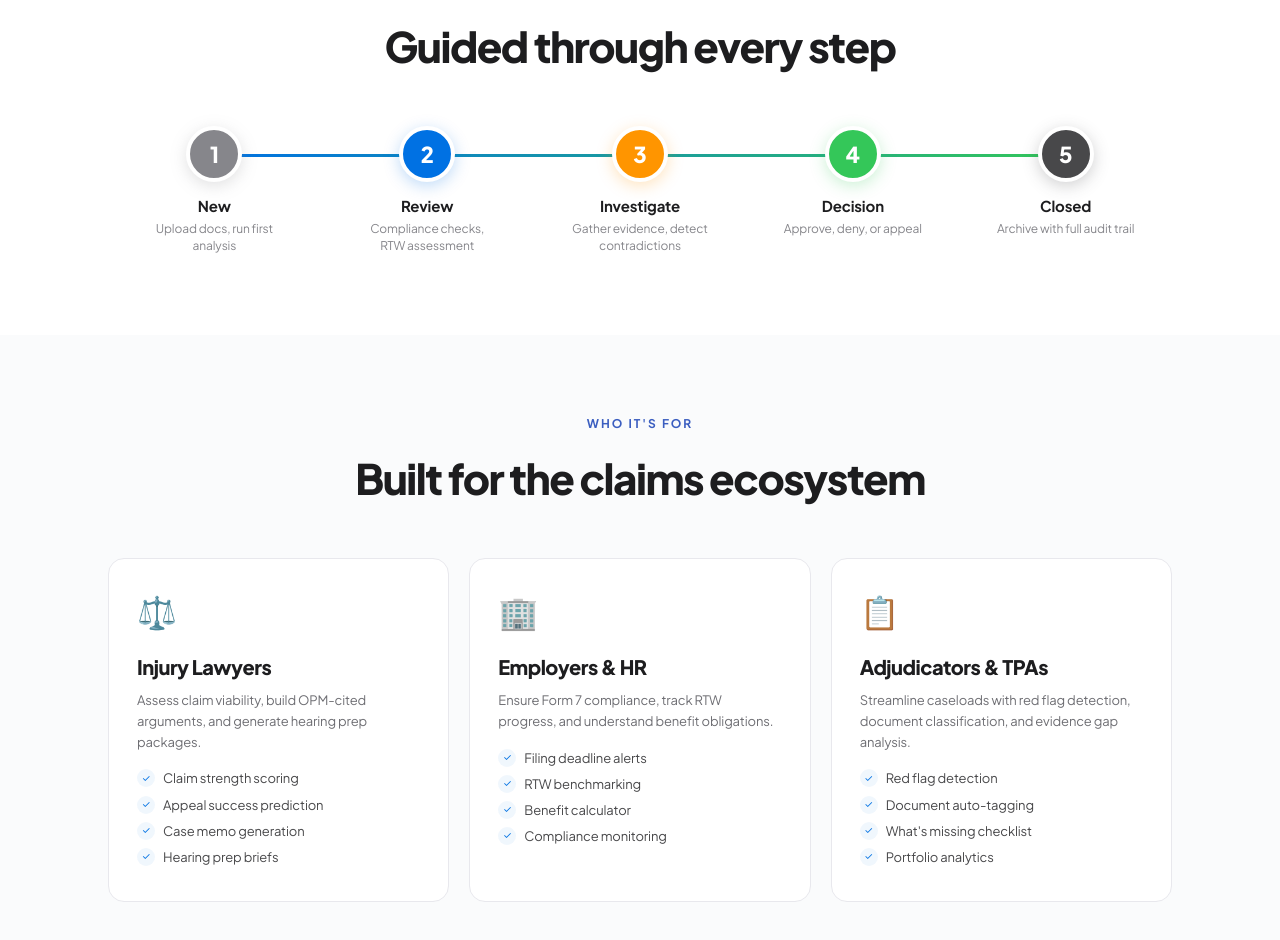
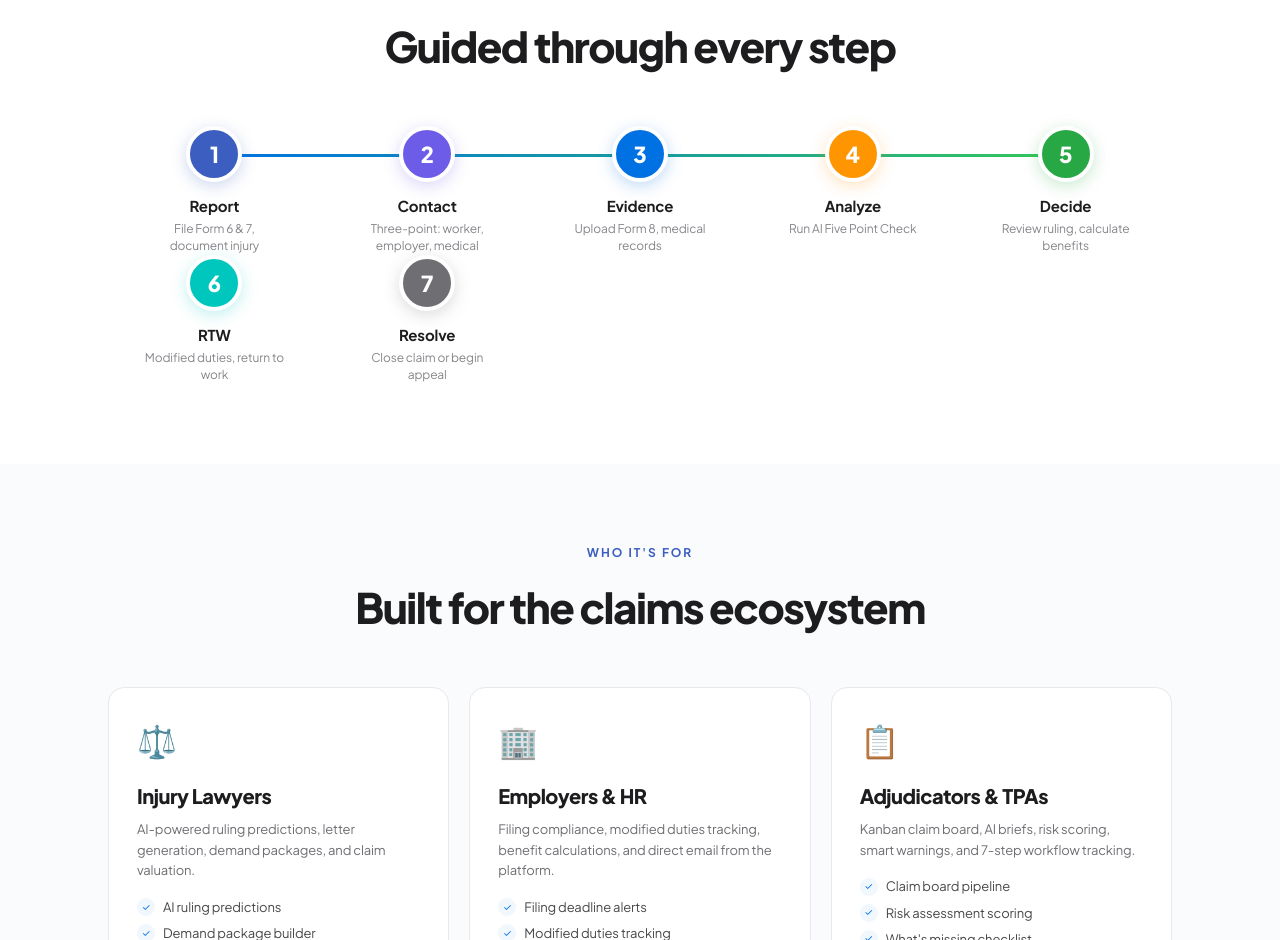
Before and after one commit to tarangsharma11-spec/claimlens, a Next.js app: page /login in a window 1280 px wide. Shown: the part 1860-2800 px from the top of the page. Built offline with nearby package versions, Linux system fonts and the light colour scheme.

Commit message:
Fix: landing page journey now 7 steps, who-its-for features updated

```diff
--- a/app/login/page.js
+++ b/app/login/page.js
@@ -137,7 +137,7 @@ export default function LoginPage() {
           </div>
           <div className="journey-grid" style={{ display: "grid", gridTemplateColumns: "repeat(5, 1fr)", gap: 0, position: "relative" }}>
             <div style={{ position: "absolute", top: 28, left: "10%", right: "10%", height: 3, background: "linear-gradient(90deg, #0071E3, #34C759)", borderRadius: 2, zIndex: 0 }} />
-            {[{ n: "1", l: "New", d: "Upload docs, run first analysis", c: "#86868B" }, { n: "2", l: "Review", d: "Compliance checks, RTW assessment", c: "#0071E3" }, { n: "3", l: "Investigate", d: "Gather evidence, detect contradictions", c: "#FF9500" }, { n: "4", l: "Decision", d: "Approve, deny, or appeal", c: "#34C759" }, { n: "5", l: "Closed", d: "Archive with full audit trail", c: "#48484A" }].map((s, i) => (
+            {[{ n: "1", l: "Report", d: "File Form 6 & 7, document injury", c: "#3B5EC0" }, { n: "2", l: "Contact", d: "Three-point: worker, employer, medical", c: "#6C5CE7" }, { n: "3", l: "Evidence", d: "Upload Form 8, medical records", c: "#0071E3" }, { n: "4", l: "Analyze", d: "Run AI Five Point Check", c: "#FF9500" }, { n: "5", l: "Decide", d: "Review ruling, calculate benefits", c: "#28A745" }, { n: "6", l: "RTW", d: "Modified duties, return to work", c: "#00C7BE" }, { n: "7", l: "Resolve", d: "Close claim or begin appeal", c: "#6E6E73" }].map((s, i) => (
               <div key={i} style={{ display: "flex", flexDirection: "column", alignItems: "center", position: "relative", zIndex: 1 }}>
                 <div style={{ width: 56, height: 56, borderRadius: "50%", background: s.c, color: "#fff", display: "flex", alignItems: "center", justifyContent: "center", fontSize: 22, fontWeight: 800, marginBottom: 12, boxShadow: `0 4px 16px ${s.c}40`, border: "4px solid #fff" }}>{s.n}</div>
                 <div style={{ fontSize: 15, fontWeight: 700, color: "#1D1D1F", marginBottom: 4 }}>{s.l}</div>
@@ -157,9 +157,9 @@ export default function LoginPage() {
           </div>
           <div className="who-grid" style={{ display: "grid", gridTemplateColumns: "repeat(3, 1fr)", gap: 20 }}>
             {[
-              { icon: "\u2696\uFE0F", title: "Injury Lawyers", desc: "Assess claim viability, build OPM-cited arguments, and generate hearing prep packages.", items: ["Claim strength scoring", "Appeal success prediction", "Case memo generation", "Hearing prep briefs"] },
-              { icon: "\uD83C\uDFE2", title: "Employers & HR", desc: "Ensure Form 7 compliance, track RTW progress, and understand benefit obligations.", items: ["Filing deadline alerts", "RTW benchmarking", "Benefit calculator", "Compliance monitoring"] },
-              { icon: "\uD83D\uDCCB", title: "Adjudicators & TPAs", desc: "Streamline caseloads with red flag detection, document classification, and evidence gap analysis.", items: ["Red flag detection", "Document auto-tagging", "What's missing checklist", "Portfolio analytics"] },
+              { icon: "\u2696\uFE0F", title: "Injury Lawyers", desc: "AI-powered ruling predictions, letter generation, demand packages, and claim valuation.", items: ["AI ruling predictions", "Demand package builder", "Letter generation", "Claim valuation calculator"] },
+              { icon: "\uD83C\uDFE2", title: "Employers & HR", desc: "Filing compliance, modified duties tracking, benefit calculations, and direct email from the platform.", items: ["Filing deadline alerts", "Modified duties tracking", "Three-point contact tracker", "Email integration"] },
+              { icon: "\uD83D\uDCCB", title: "Adjudicators & TPAs", desc: "Kanban claim board, AI briefs, risk scoring, smart warnings, and 7-step workflow tracking.", items: ["Claim board pipeline", "Risk assessment scoring", "What's missing checklist", "Workflow progress tracking"] },
             ].map((w, i) => (
               <div key={i} style={{ padding: 28, background: "#fff", borderRadius: 16, border: "1px solid #E8E8ED" }}>
                 <div style={{ fontSize: 32, marginBottom: 14 }}>{w.icon}</div>
@@ -214,7 +214,7 @@ export default function LoginPage() {
               <div style={{ fontSize: 12, fontWeight: 700, color: "#3B5EC0", textTransform: "uppercase", letterSpacing: 2, marginBottom: 12 }}>Get Started</div>
               <h2 style={{ fontSize: 36, fontWeight: 800, letterSpacing: -1.5, color: "#1D1D1F", marginBottom: 16 }}>Ready to analyze<br />your first claim?</h2>
               <p style={{ fontSize: 15, color: "#6E6E73", lineHeight: 1.65, marginBottom: 24 }}>Sign in or create an account. All you need is an access code from your administrator.</p>
-              {["\u2713 AI-powered Five Point Check", "\u2713 Deadline tracking & notifications", "\u2713 Document intelligence & auto-tagging", "\u2713 Benefit calculator & cost forecasting", "\u2713 Export cases as JSON or CSV"].map((x, i) => (<div key={i} style={{ fontSize: 14, color: "#48484A", fontWeight: 500, marginBottom: 8 }}>{x}</div>))}
+              {["\u2713 AI-powered Five Point Check", "\u2713 Deadline tracking & notifications", "\u2713 Document intelligence & auto-tagging", "\u2713 Three-point contact tracker & cost forecasting", "\u2713 Export cases as JSON or CSV"].map((x, i) => (<div key={i} style={{ fontSize: 14, color: "#48484A", fontWeight: 500, marginBottom: 8 }}>{x}</div>))}
             </div>
             <div style={{ width: 400, flexShrink: 0 }}>
               <div style={{ display: "flex", gap: 2, padding: 3, background: "#E8E8ED", borderRadius: 12, marginBottom: 20 }}>
```
